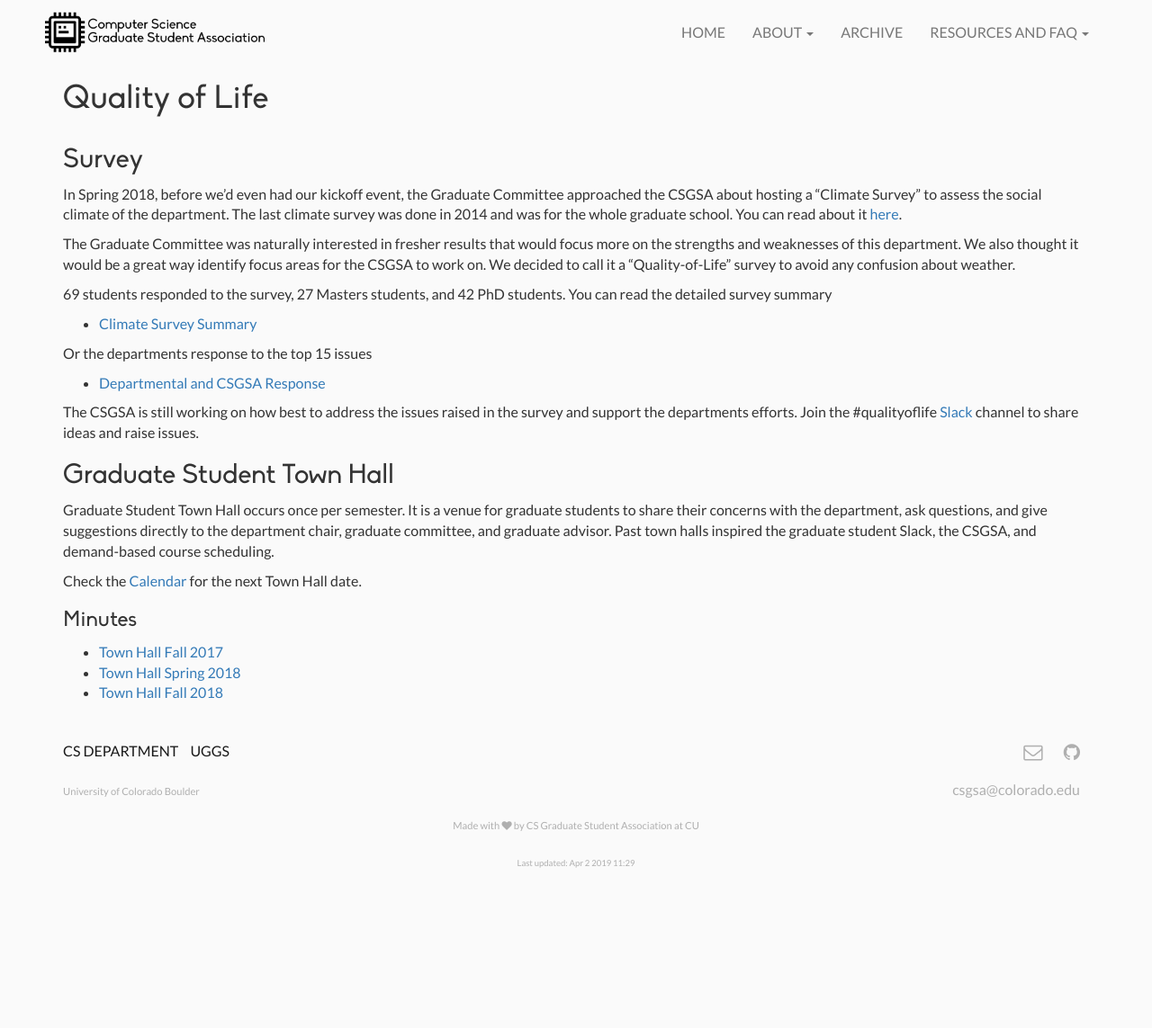
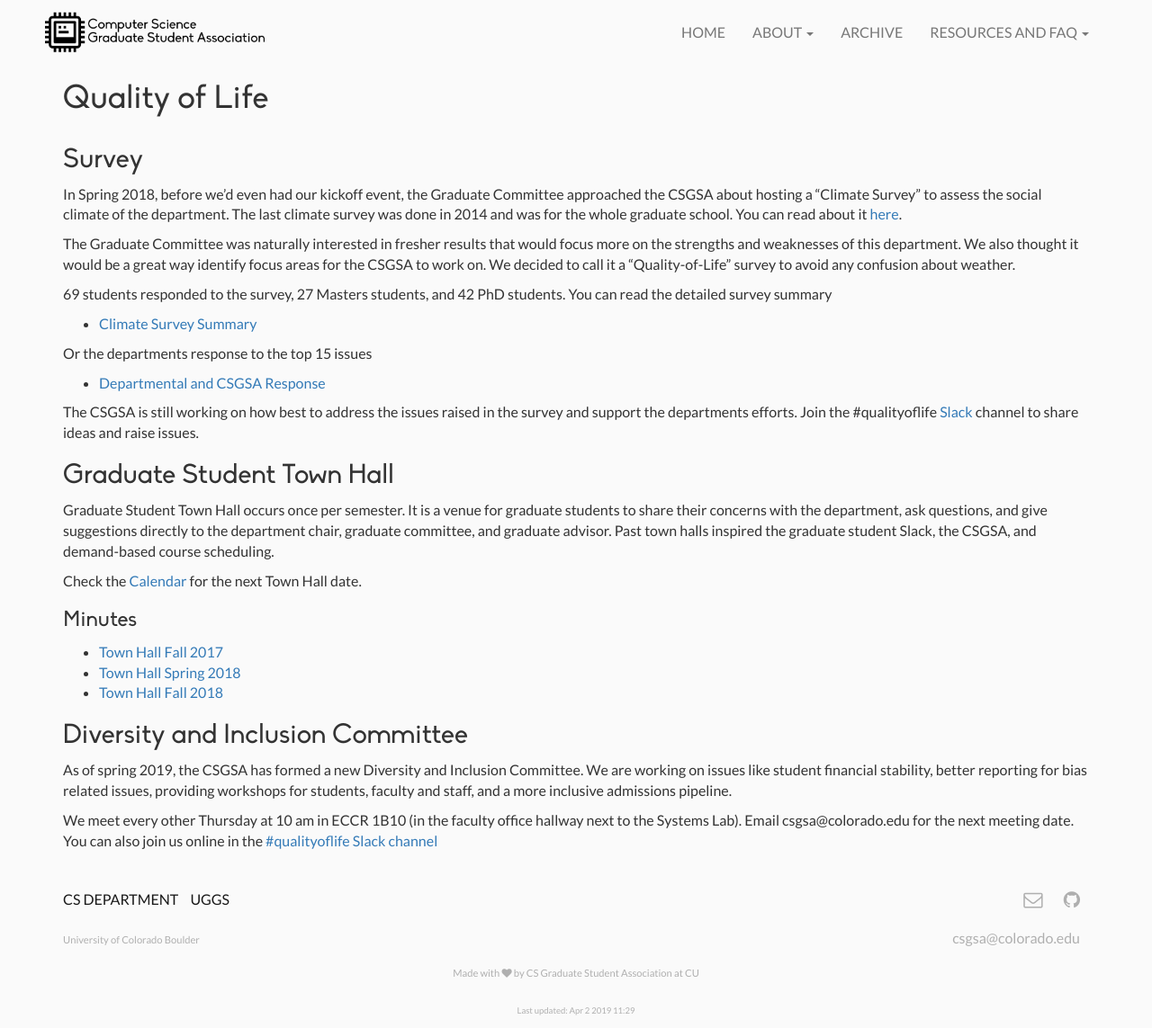
Before and after one commit to casassg/events-landing, a Jekyll site: the page built from quality_of_life.md, in a window 1280 px wide. Shown: the whole page at 90% size. Built offline with Jekyll 4.4.1, drawn with Linux system fonts in a browser that asks for light colours; nearby versions of some CDN libraries; before the commit the page ends 979 px from its top, so only the background shows below that.

```diff
--- a/_data/officers.yml
+++ b/_data/officers.yml
@@ -40,3 +40,7 @@ alumni:
     people:
       - name: Prasanth Prahladan
         years: Fall 2018
+  - title: Web Guru
+    people:
+      - name: Gerard Casas
+        years: Spring 2018
--- a/quality_of_life.md
+++ b/quality_of_life.md
@@ -30,3 +30,9 @@ Check the [Calendar](calendar.bouldercsgrads.org) for the next Town Hall date.
 - [Town Hall Fall 2017](2018/04/09/Graduate-Student-Town-Hall-2017-Summary-and-Outcomes.html)
 - [Town Hall Spring 2018](2018/10/01/Town-Hall-Minutes-Spring-2018.html)
 - [Town Hall Fall 2018](2018/10/25/Town-Hall-Minutes-Fall-2018.html)
+
+## Diversity and Inclusion Committee
+
+As of spring 2019, the CSGSA has formed a new Diversity and Inclusion Committee. We are working on issues like student financial stability, better reporting for bias related issues, providing workshops for students, faculty and staff, and a more inclusive admissions pipeline.
+
+We meet every other Thursday at 10 am in ECCR 1B10 (in the faculty office hallway next to the Systems Lab). Email csgsa@colorado.edu for the next meeting date. You can also join us online in the [#qualityoflife Slack channel](https://boulder-cs-grads.slack.com/#qualityoflife)
```
Also changed, not shown: _data/menu.yml (+2 -5 lines).
